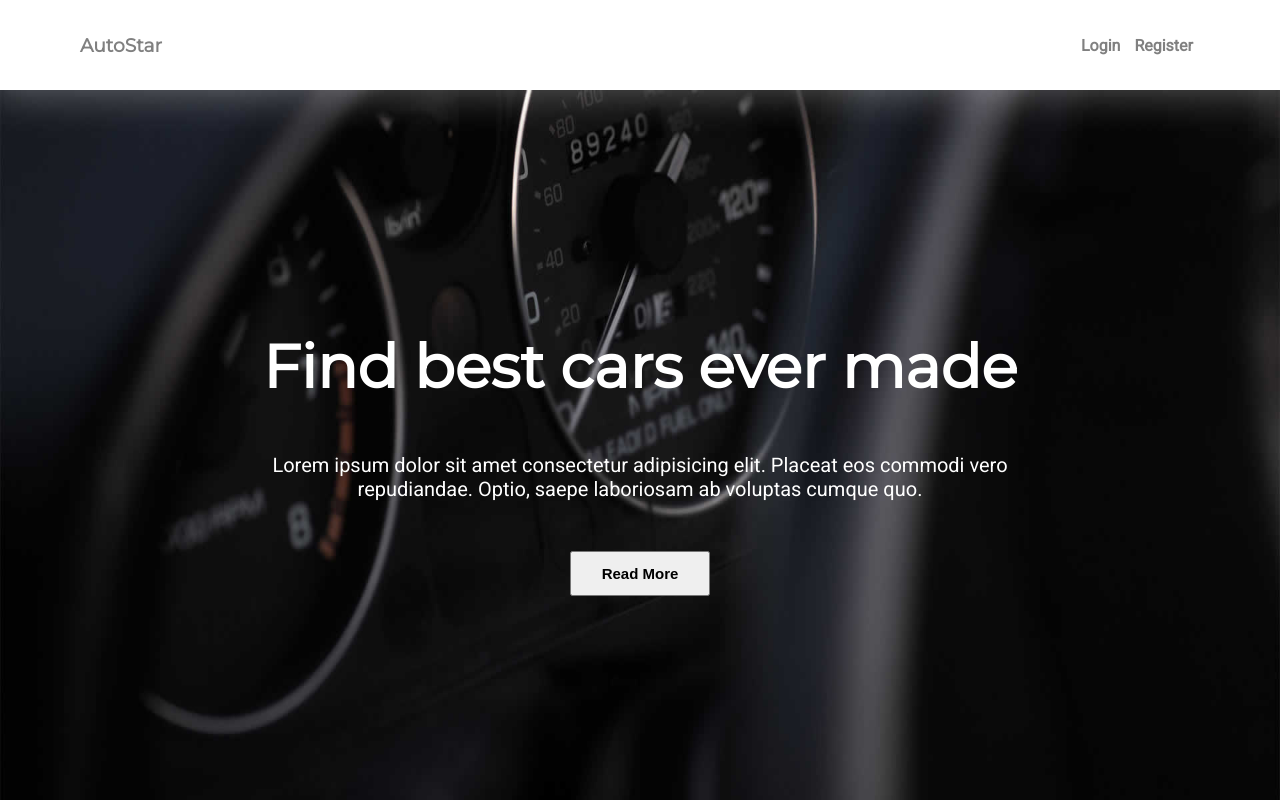
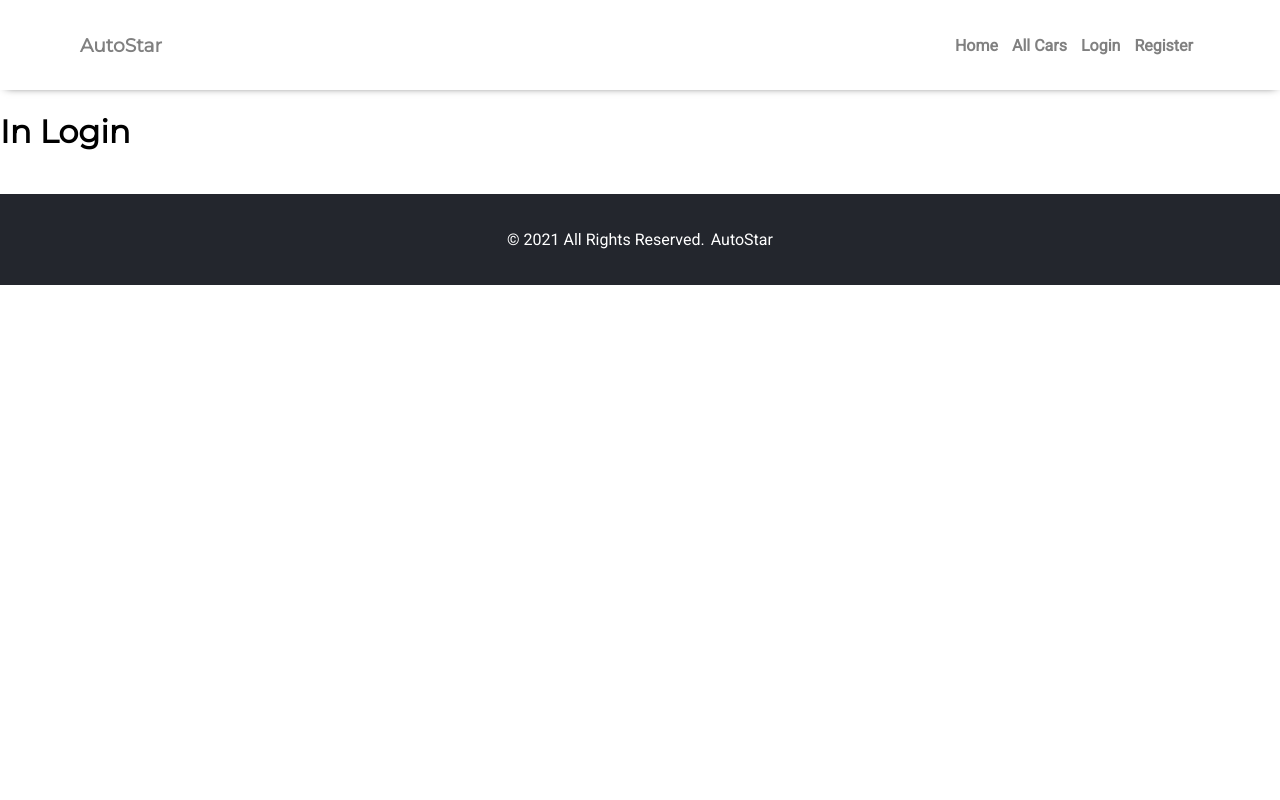
Before and after one commit to StoikoTarkalanov/React-Exam-Project, a React (Create React App) app: page /login in a window 1280 px wide. Shown: the top 800 px of the page. Built offline with nearby package versions, Linux system fonts and the light colour scheme.

Commit message:
add component and service

```diff
--- a/public/styles/home.css
+++ b/public/styles/home.css
@@ -30,6 +30,8 @@
   font-weight: bold;
   color: gray;
 }
+
+/* Main section */
 
 .header-landing {
   padding: 30px 80px;
--- a/src/App.js
+++ b/src/App.js
@@ -1,14 +1,50 @@
+import { useState, useEffect } from 'react';
+import { Routes, Route } from 'react-router-dom';
+
+import * as authService from './services/authService';
 import Navigation from './components/Navigation';
 import Home from './components/Home';
+import Login from './components/Login';
 import Footer from './components/Footer';
 
 function App() {
+  const [userInfo, setUserInfo] = useState({
+    isAuthenticated: false,
+    username: '',
+  });
+
+  useEffect(() => {
+    let user = authService.getUser();
+
+    setUserInfo({
+      isAuthenticated: Boolean(user),
+      user,
+    });
+  }, []);
+
+  // const onLogin = (username) => {
+  //   setUserInfo({
+  //     isAuthenticated: true,
+  //     user: username,
+  //   });
+  // };
+
+  // const onLogout = () => {
+  //   setUserInfo({
+  //     isAuthenticated: false,
+  //     user: null,
+  //   });
+  // };
+
   return (
     <div id='container'>
-      <Navigation />
+      <Navigation {...userInfo} />
 
       <main id='site-content'>
-        <Home />
+        <Routes>
+          <Route path='/' element={<Home />} />
+          <Route path='/login' element={<Login />} />
+        </Routes>
       </main>
 
       <Footer />
--- /dev/null
+++ b/src/components/Login/Login.js
@@ -0,0 +1,7 @@
+const Login = () => {
+  return (
+    <h1>In Login</h1>
+  );
+};
+
+export default Login;
--- /dev/null
+++ b/src/components/Login/index.js
@@ -0,0 +1 @@
+export { default } from './Login';
--- a/src/components/Navigation/Navigation.js
+++ b/src/components/Navigation/Navigation.js
@@ -1,20 +1,54 @@
-const Navigation = () => {
+import { Link } from 'react-router-dom';
+
+const Navigation = ({ isAuthenticated, user }) => {
+  let guestNavigation = (
+    <ul className='nav-menu'>
+      <li>
+        <Link to='/'>Home</Link>
+      </li>
+      <li>
+        <Link to='/all-cars'>All Cars</Link>
+      </li>
+      <li>
+        <Link to='/login'>Login</Link>
+      </li>
+      <li>
+        <Link to='/register'>Register</Link>
+      </li>
+    </ul>
+  );
+
+  let userNavigation = (
+    <ul className='nav-menu'>
+      <li>
+        <Link to='/'>Home</Link>
+      </li>
+      <li>
+        <Link to='/all-cars'>All Cars</Link>
+      </li>
+      <li>
+        <Link to='/gallery'>My Cars</Link>
+      </li>
+      <li>
+        <Link to='/gallery'>Create Article</Link>
+      </li>
+      <li>
+        <Link to='/gallery'>Logout</Link>
+      </li>
+    </ul>
+  );
+
   return (
     <header>
       <nav className='nav'>
         <article className='nav-logo'>
-          <a href='#/'>
+          <Link to='/home'>
             <h1>AutoStar</h1>
-          </a>
+          </Link>
         </article>
-        <ul className='nav-menu'>
-          <li>
-            <a href='#/'>Login</a>
-          </li>
-          <li>
-            <a href='#/'>Register</a>
-          </li>
-        </ul>
+
+        {isAuthenticated ? userNavigation : guestNavigation}
+
       </nav>
     </header>
   );
--- a/src/index.js
+++ b/src/index.js
@@ -1,11 +1,15 @@
 import React from 'react';
 import ReactDOM from 'react-dom';
+import { BrowserRouter } from 'react-router-dom';
+
 import App from './App';
 import reportWebVitals from './reportWebVitals';
 
 ReactDOM.render(
   <React.StrictMode>
-    <App />
+    <BrowserRouter>
+      <App />
+    </BrowserRouter>
   </React.StrictMode>,
   document.getElementById('root')
 );
--- /dev/null
+++ b/src/services/authService.js
@@ -0,0 +1,17 @@
+export const login = (username) => {
+  localStorage.setItem('username', username);
+};
+
+export const logout = () => {
+  localStorage.removeItem('username');
+};
+
+export const getUser = () => {
+  let username = localStorage.getItem('username');
+
+  return username;
+};
+
+export const isAuthenticated = () => {
+  return Boolean(getUser());
+};
```
